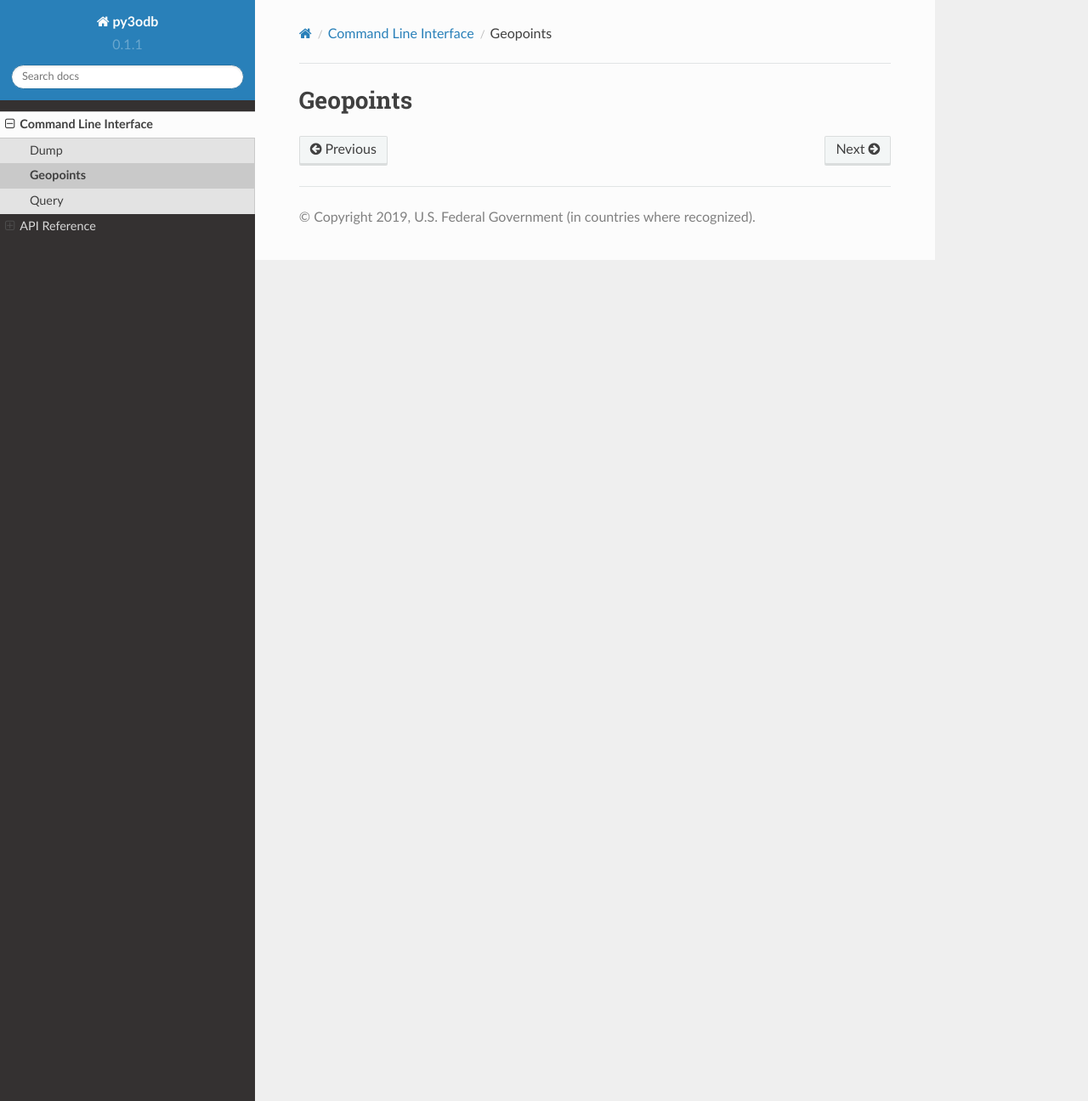
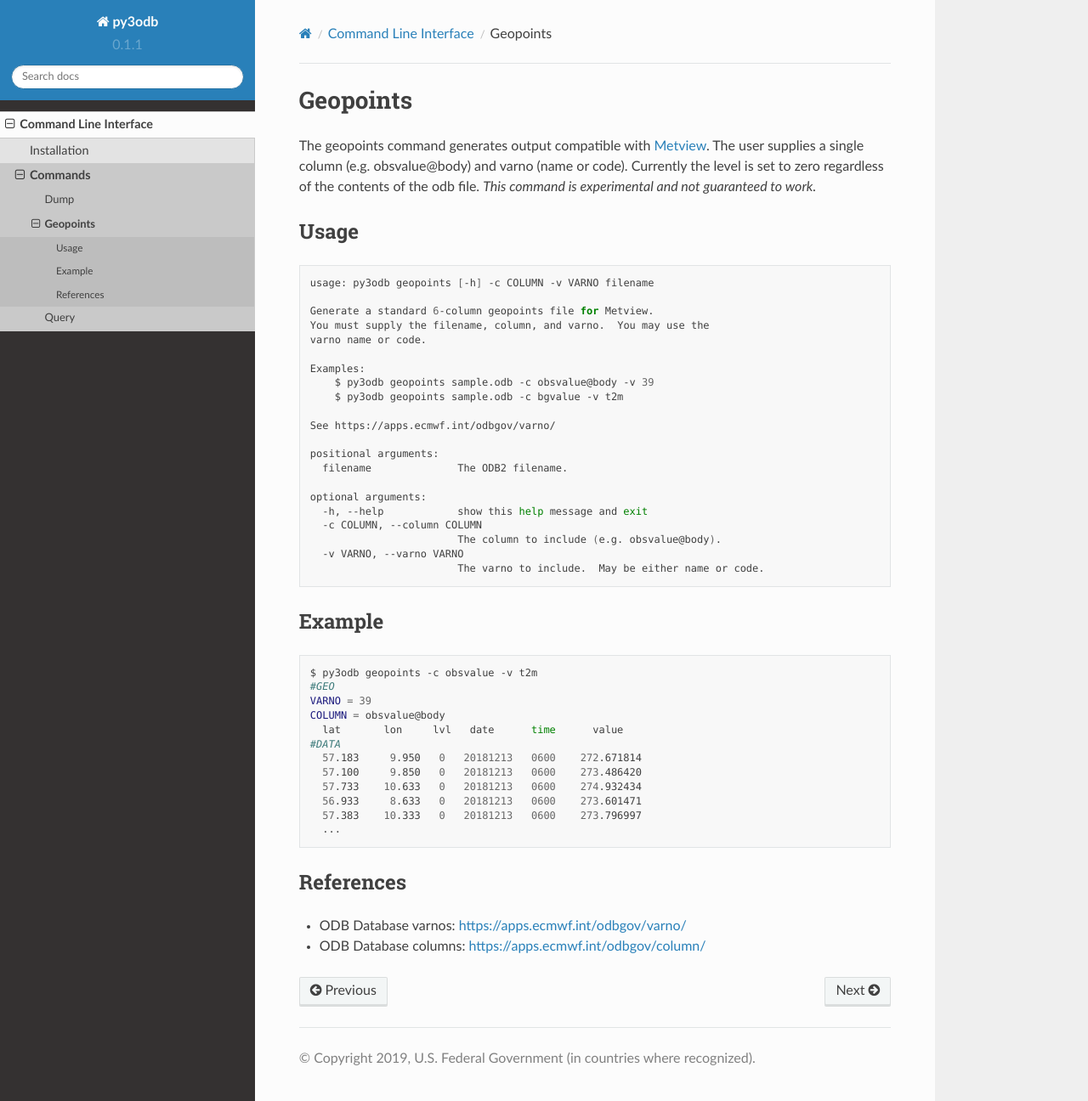
Before and after one commit to opus49/py3odb, a Sphinx documentation site: the page built from docs/cli/geopoints.rst, in a window 1280 px wide and 1296 px high. Shown: the whole window at 85% size. Built offline with Sphinx 7.4.7 and the Read the Docs theme 2.0.0, drawn with Linux system fonts in a browser that asks for light colours; pages that are not in the unit, such as notebooks, are missing from menus.

Commit message:
Updated docs

```diff
--- a/docs/api/connection.rst
+++ /dev/null
@@ -1,2 +0,0 @@
-Connection
-==========
--- a/docs/api/cursor.rst
+++ /dev/null
@@ -1,2 +0,0 @@
-Cursor
-======
--- a/docs/api/index.rst
+++ /dev/null
@@ -1,10 +0,0 @@
-#############
-API Reference
-#############
-
-.. toctree::
-   :maxdepth: 2
-
-   connection
-   cursor
-   row
--- a/docs/api/row.rst
+++ /dev/null
@@ -1,2 +0,0 @@
-Row
-===
--- a/docs/cli/dump.rst
+++ b/docs/cli/dump.rst
@@ -1,8 +1,11 @@
+====
 Dump
 ====
 
 The dump command provides a way to view specific information about an ODB2 file from the command line.  It will provide ``columns`` or ``varno`` based on the switch:
 
+Usage
+-----
 .. code-block:: bash
 
     usage: py3odb dump [-h] [-c] [-v] [-vv] filename
@@ -19,7 +22,8 @@
       -vv, --verbose  Print full details.
 
 
-Example usage:
+Examples
+--------
 
 .. code-block:: bash
 
--- a/docs/cli/geopoints.rst
+++ b/docs/cli/geopoints.rst
@@ -1,2 +1,57 @@
+=========
 Geopoints
 =========
+
+The geopoints command generates output compatible with `Metview`_.  The user supplies a single column (e.g. obsvalue\@body) and varno (name or code).  Currently the level is set to zero regardless of the contents of the odb file.  *This command is experimental and not guaranteed to work.*
+
+Usage
+-----
+.. code-block:: bash
+
+    usage: py3odb geopoints [-h] -c COLUMN -v VARNO filename
+
+    Generate a standard 6-column geopoints file for Metview.
+    You must supply the filename, column, and varno.  You may use the
+    varno name or code.
+
+    Examples:
+        $ py3odb geopoints sample.odb -c obsvalue@body -v 39
+        $ py3odb geopoints sample.odb -c bgvalue -v t2m
+
+    See https://apps.ecmwf.int/odbgov/varno/
+
+    positional arguments:
+      filename              The ODB2 filename.
+
+    optional arguments:
+      -h, --help            show this help message and exit
+      -c COLUMN, --column COLUMN
+                            The column to include (e.g. obsvalue@body).
+      -v VARNO, --varno VARNO
+                            The varno to include.  May be either name or code.
+
+
+Example
+-------
+.. code-block:: bash
+
+    $ py3odb geopoints -c obsvalue -v t2m
+    #GEO
+    VARNO = 39
+    COLUMN = obsvalue@body
+      lat       lon     lvl   date      time      value
+    #DATA
+      57.183     9.950   0   20181213   0600    272.671814
+      57.100     9.850   0   20181213   0600    273.486420
+      57.733    10.633   0   20181213   0600    274.932434
+      56.933     8.633   0   20181213   0600    273.601471
+      57.383    10.333   0   20181213   0600    273.796997
+      ...
+
+
+References
+----------
+- ODB Database varnos: https://apps.ecmwf.int/odbgov/varno/
+- ODB Database columns: https://apps.ecmwf.int/odbgov/column/
+
+.. _Metview: https://confluence.ecmwf.int/display/METV
--- a/docs/conf.py
+++ b/docs/conf.py
@@ -16,6 +16,7 @@
     'sphinx_rtd_theme',
 ]
 
+
 # Add any paths that contain templates here, relative to this directory.
 templates_path = ['_templates']
 
@@ -29,9 +30,6 @@
 html_theme = 'sphinx_rtd_theme'
 html_show_sphinx = False
 html_show_sourcelink = False
-html_theme_options = {
-    "collapse_navigation": False
-}
 
 # Add any paths that contain custom static files (such as style sheets) here,
 # relative to this directory. They are copied after the builtin static files,
```
Also changed, not shown: docs/cli/index.rst (+17 -3 lines), docs/cli/query.rst (+42 -0 lines), docs/index.rst (+1 -7 lines).
